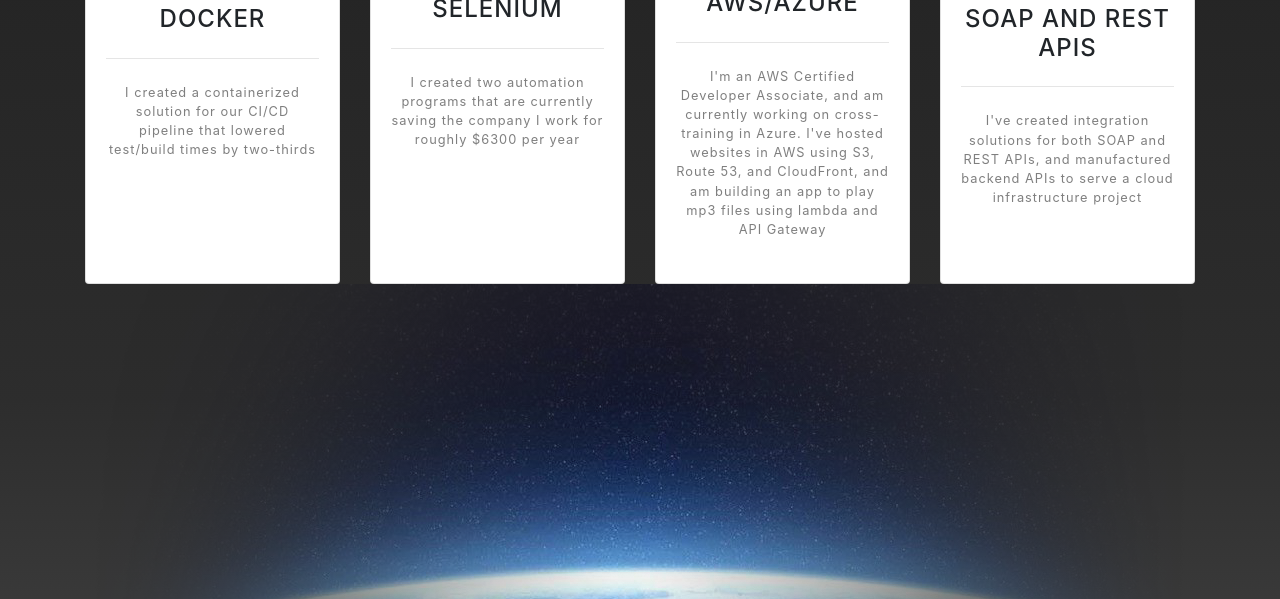
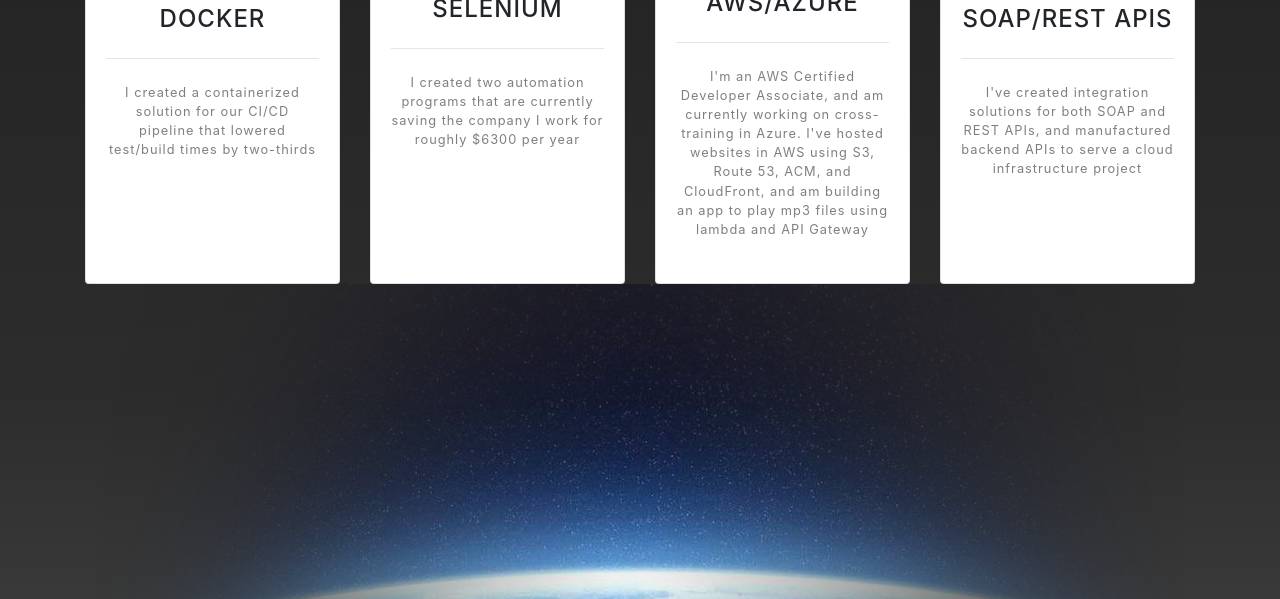
Before and after one commit to sirjust/sirjust.github.io, a website with bundled scripts: page index.html in a window 1280 px wide. Shown: the part 1603-2202 px from the top of the page. Built offline with nearby package versions, Linux system fonts and the light colour scheme.

Commit message:
Update date, other small fixes

```diff
--- a/index.html
+++ b/index.html
@@ -144,7 +144,7 @@
                 <img src="img/cloud.png" style="width:48px" class="fas fa-envelope text-primary mb-2">
                 <h4 class="text-uppercase m-0">AWS/Azure</h4>
                 <hr class="my-4">
-                <div class="small text-black-50">I'm an AWS Certified Developer Associate, and am currently working on cross-training in Azure. I've hosted websites in AWS using S3, Route 53, and CloudFront, and am building an app to play mp3 files using lambda and API Gateway</div>
+                <div class="small text-black-50">I'm an AWS Certified Developer Associate, and am currently working on cross-training in Azure. I've hosted websites in AWS using S3, Route 53, ACM, and CloudFront, and am building an app to play mp3 files using lambda and API Gateway</div>
               </div>
             </div>
           </div>
@@ -153,7 +153,7 @@
             <div class="card py-4 h-100">
               <div class="card-body text-center">
                 <img src="img/api.png" class="fas fa-envelope text-primary mb-2">
-                <h4 class="text-uppercase m-0">SOAP and REST APIs</h4>
+                <h4 class="text-uppercase m-0">SOAP/REST APIs</h4>
                 <hr class="my-4">
                 <div class="small text-black-50">I've created integration solutions for both SOAP and REST APIs, and manufactured backend APIs to serve a cloud infrastructure project</div>
               </div>
@@ -304,7 +304,7 @@
     <!-- Footer -->
     <footer class="bg-black small text-center text-white-50">
       <div class="container">
-        Copyright &copy; Justin Moore 2019
+        Copyright &copy; Justin Moore 2021
       </div>
     </footer>
 
```
